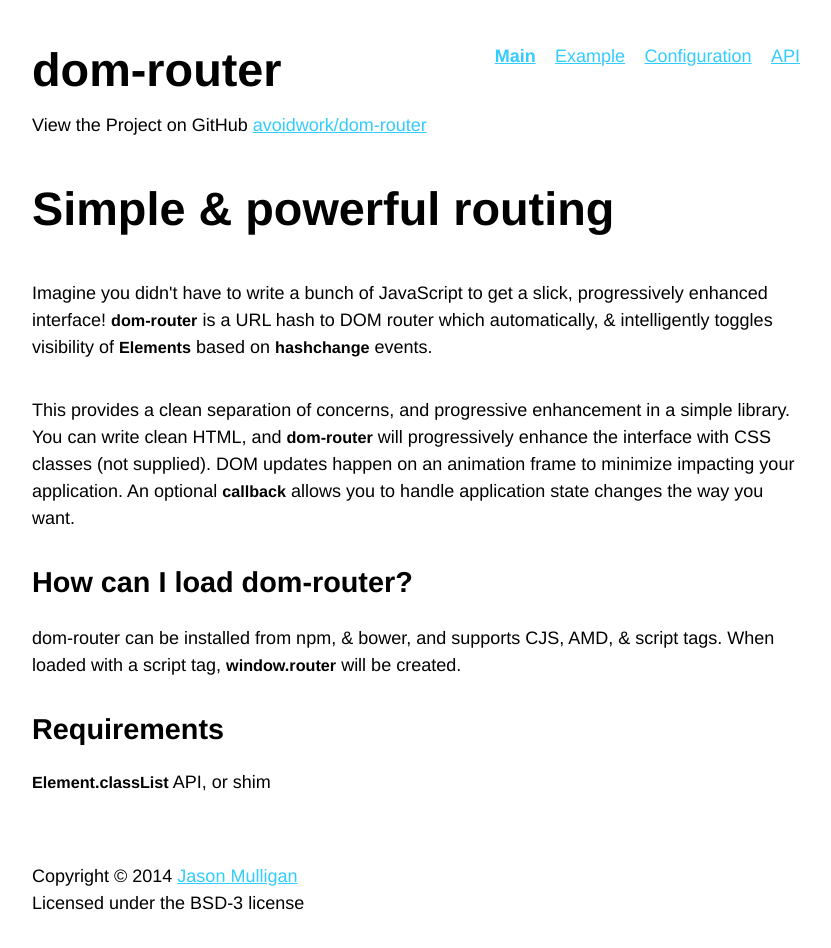
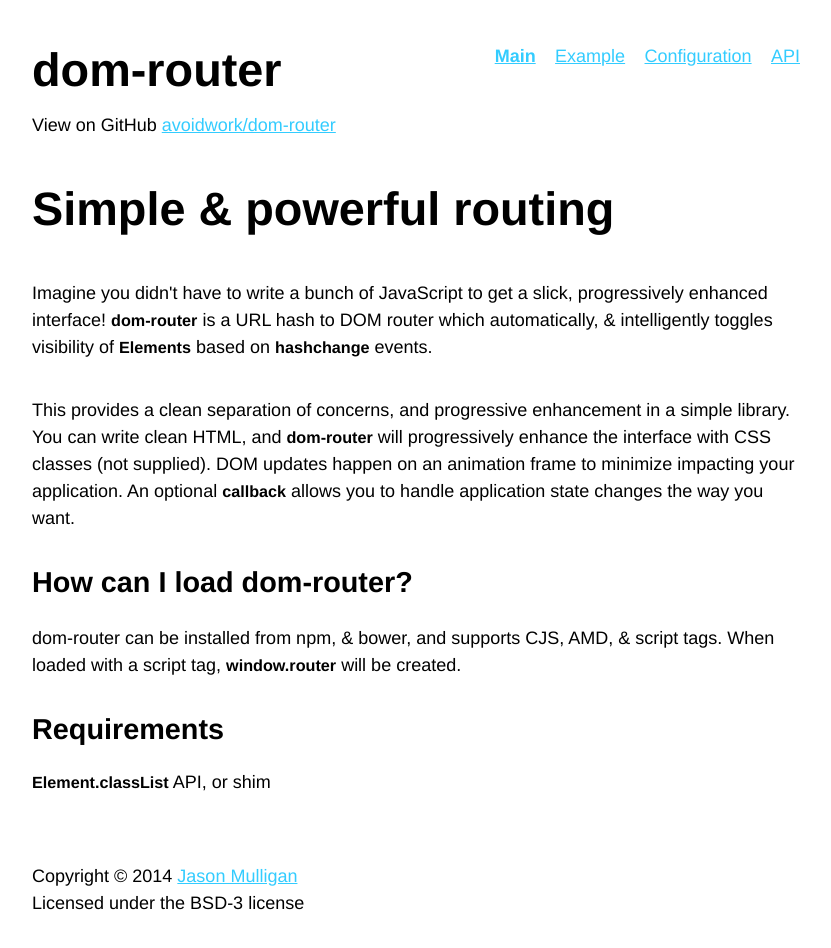
Before and after one commit to avoidwork/dom-router, a plain HTML site: page index.html in a window 1280 px wide. Shown: the whole page, without its empty margins (224-1055 px from the left). Drawn offline with nearby package versions, Linux system fonts and the light colour scheme.

Commit message:
Tweaking header content

```diff
--- a/index.html
+++ b/index.html
@@ -9,7 +9,7 @@
 <body>
 <header>
 	<h1>dom-router</h1>
-	<p>View the Project on GitHub <a href="https://github.com/avoidwork/dom-router" title="dom-router project on GitHub">avoidwork/dom-router</a></p>
+	<p>View on GitHub <a href="https://github.com/avoidwork/dom-router" title="dom-router project on GitHub">avoidwork/dom-router</a></p>
 	<nav>
 		<ul>
 			<li><a href="#main">Main</a></li>
```
